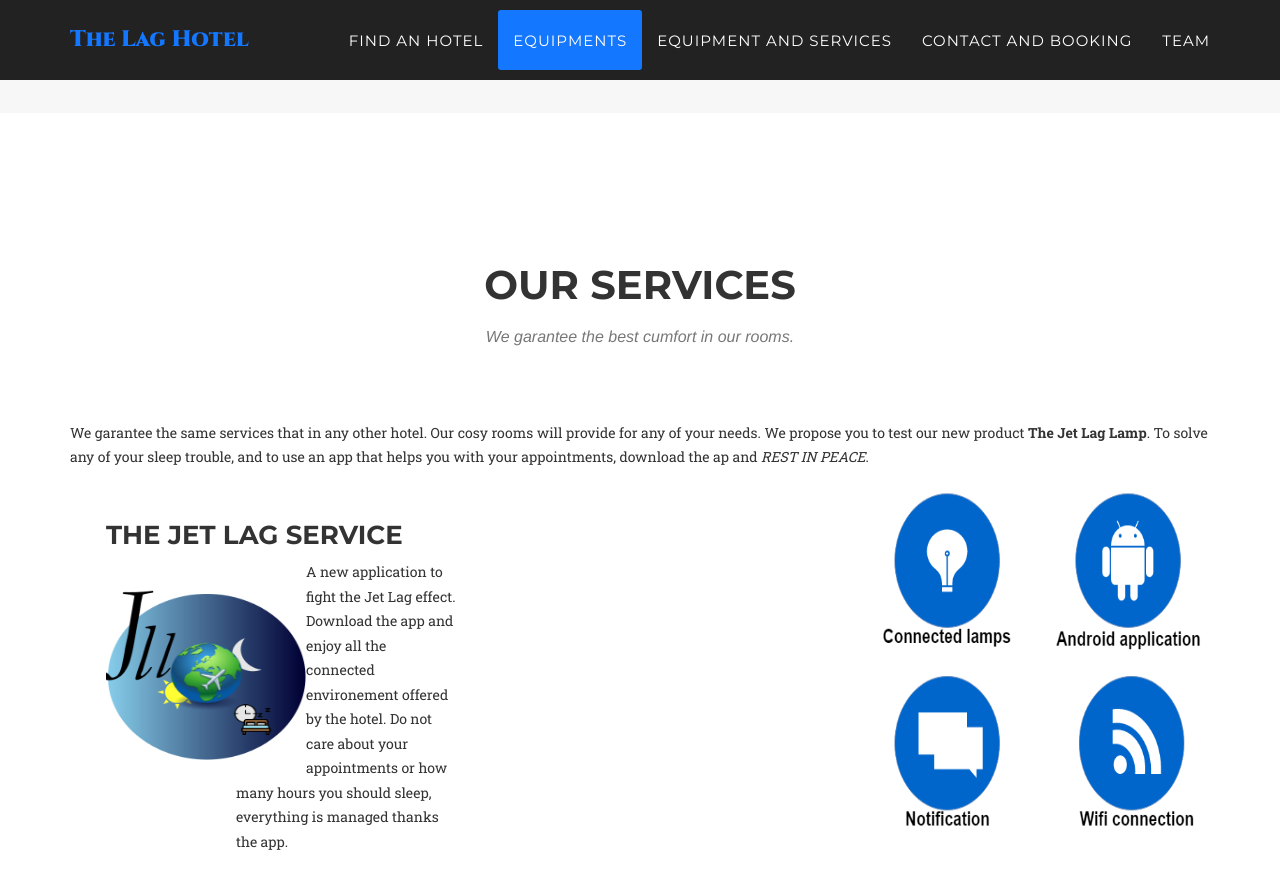
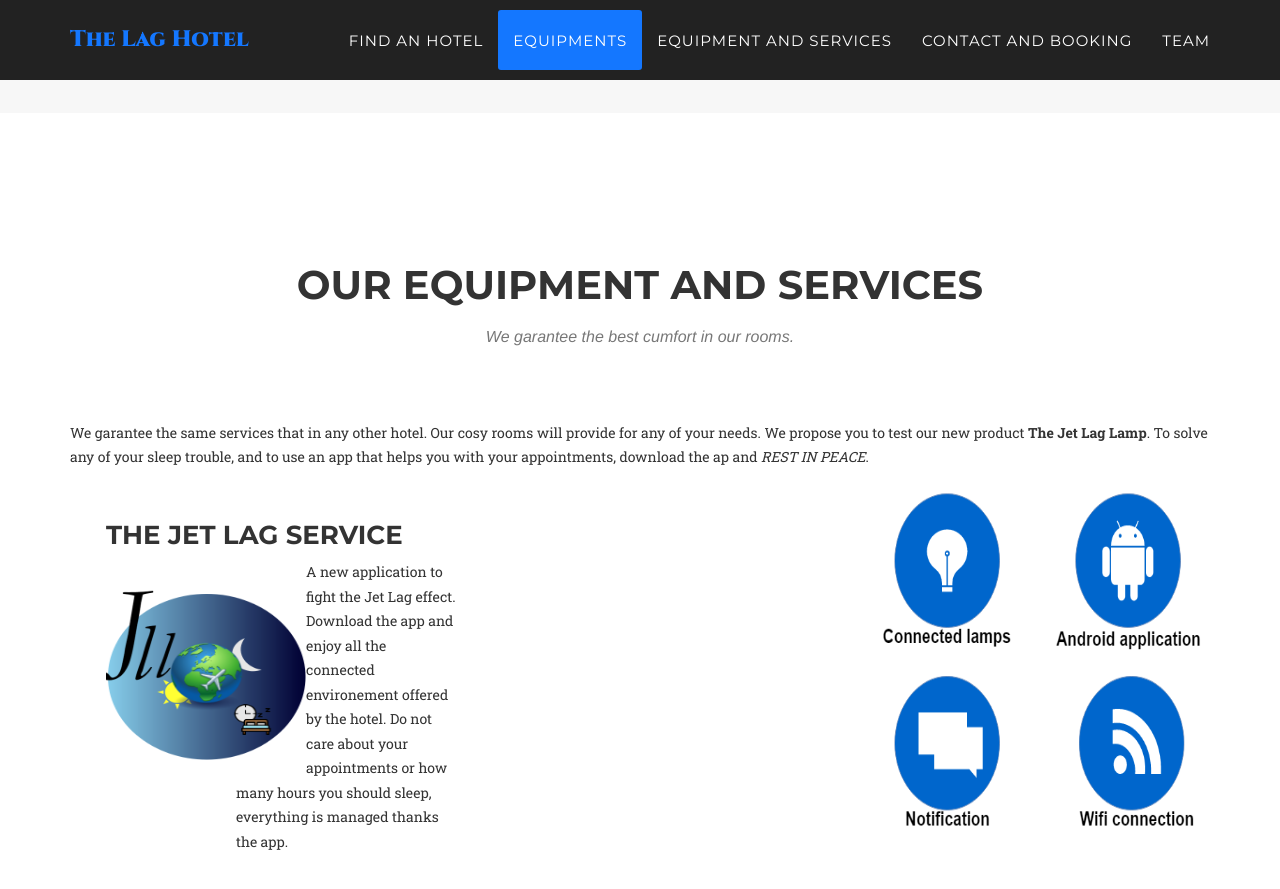
Before and after one commit to VincentGautier/Hotel-web-site, a Jekyll site: the page built from index.html, in a window 1280 px wide and 900 px high, scrolled down 2188 px. Shown: the top 889 px of the window. Built offline with Jekyll 4.4.1, drawn with Linux system fonts in a browser that asks for light colours; some web fonts are replaced.

Commit message:
Update equipment_services.html

```diff
--- a/_includes/equipment_services.html
+++ b/_includes/equipment_services.html
@@ -3,7 +3,7 @@
         <div class="container">
             <div class="row">
                 <div class="col-lg-12 text-center">
-                    <h2 class="section-heading">Our services</h2>
+                    <h2 class="section-heading">Our equipment and services</h2>
                     <h3 class="section-subheading text-muted">  We garantee the best cumfort in our rooms.</h3>
                 </div>
             </div>
```
